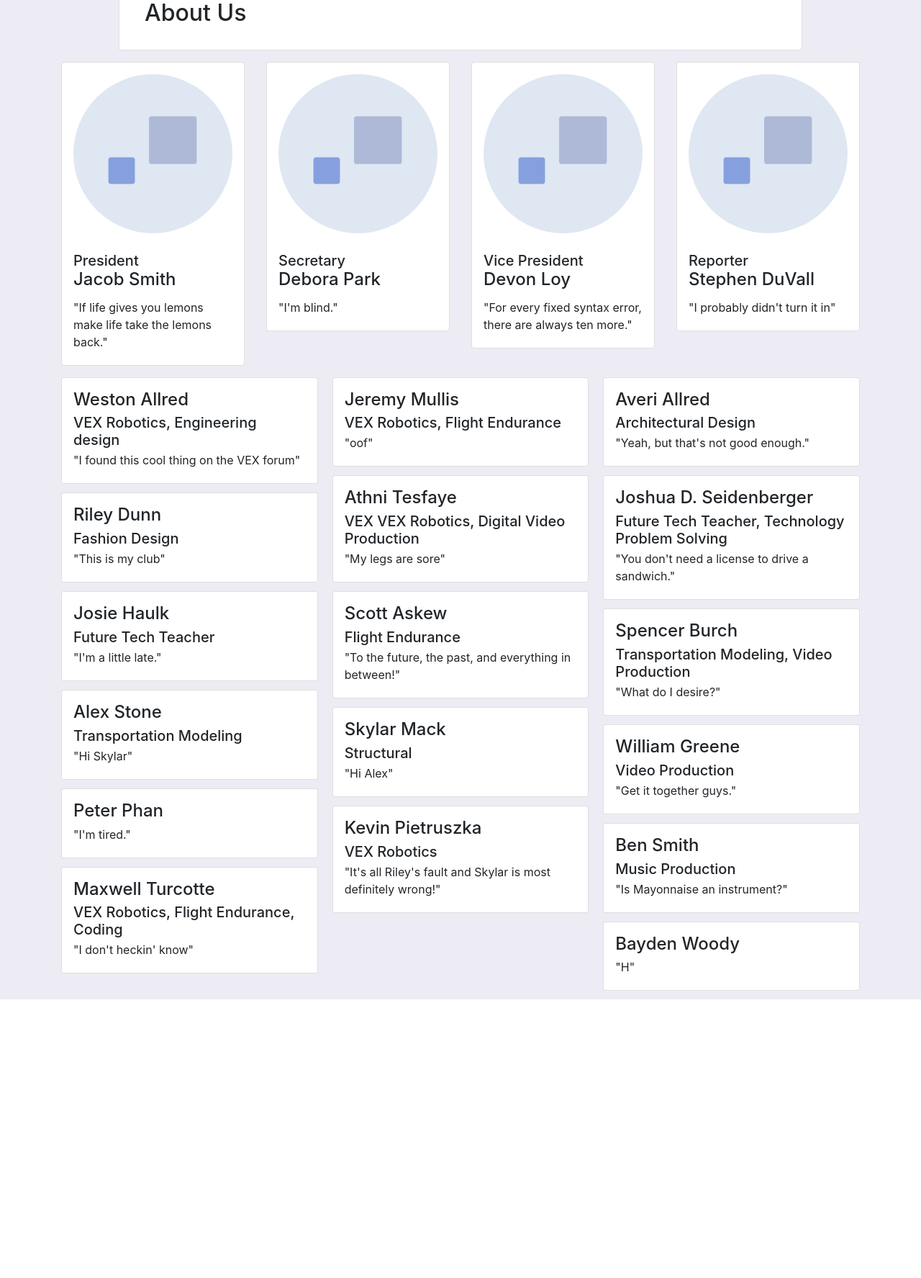
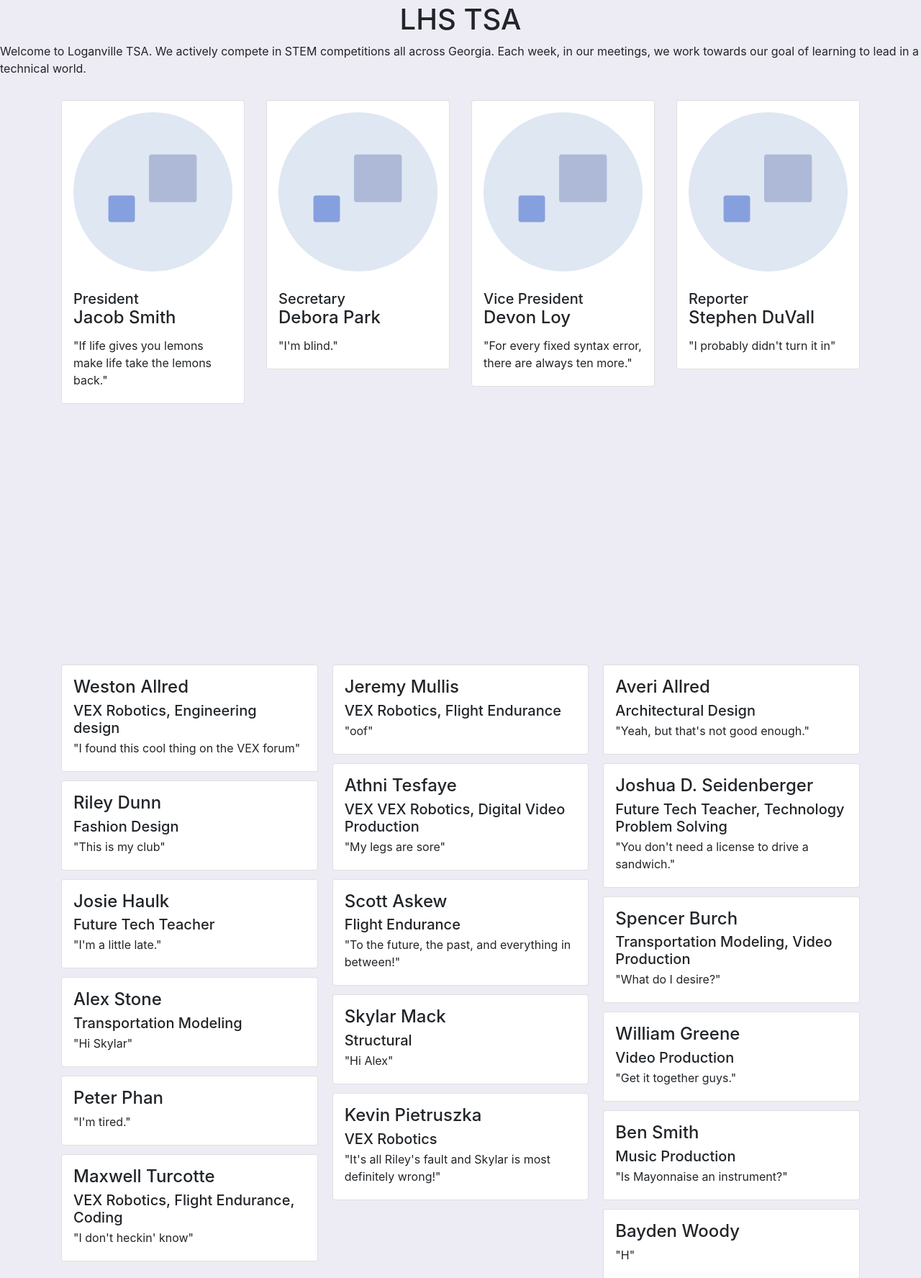
Before and after one commit to LHS-TSA/TSA-Website, a PHP site: page / in a window 1280 px wide. Shown: the part 741-2516 px from the top of the page at 72% size. Before the commit the page ends 2129 px from the top, so only its background shows below. Run offline with PHP 8.4, Linux system fonts and the light colour scheme; some libraries are stand-ins or nearby versions.

Commit message:
code for parallax

```diff
--- a/css/main.css
+++ b/css/main.css
@@ -1,7 +1,30 @@
 /* CSS Document */
 body {
-  background-color: #edecf4;
+	background-color: #edecf4;
 }
+
+/* Parallax Styling */
+
+.row {
+	min-height: 100vh;
+}
+.tsa-intro {
+	min-height: 100vh;
+	padding-bottom: 2.5vh;
+}
+
+.tsa-fullpage{
+	min-height: 100vh;
+}
+
+.tsa-parallax {
+	height: 100%;
+	width: 100%;
+	background: transparent;
+}
+
+
+/* Default Theme Styles */
 
 .theme {
 	background-color: #94090D;
--- a/index.html
+++ b/index.html
@@ -39,24 +39,24 @@
     </div>
   </nav>
 
-  <div class="divider"></div>
-  <div class="container">
-    <div id="about" class="row">
-      <div class="card col-md-10 mx-auto">
-        <div class="card-body">
-          <img class="card-img-top p3"  src="img/IMG_9326.jpg">
-          <h2 class="card-title">About Us</h2>
+  <div class="tsa-parallax parallax-window" data-parallax="scroll" data-image-src="img/IMG_9326.jpg">
+    <div class="container tsa-fullpage">
+      <div id="about" class="row text-center align-items-end">
+        <div class="col-md-12">
+          <h1>LHS TSA</h1>
         </div>
       </div>
     </div>
   </div>
 
+  <p>Welcome to Loganville TSA. We actively compete in STEM competitions all across Georgia. Each week, in our meetings, we work towards our goal of learning to lead in a technical world.</p>
   <div class="container">
     <div id="officers" class="row"></div>
     <div id="members" class="card-columns"></div>
   </div>
 
   <script src="https://code.jquery.com/jquery-3.2.1.slim.min.js" integrity="sha384-KJ3o2DKtIkvYIK3UENzmM7KCkRr/rE9/Qpg6aAZGJwFDMVNA/GpGFF93hXpG5KkN" crossorigin="anonymous"></script>
+  <script src="https://cdnjs.cloudflare.com/ajax/libs/parallax.js/1.5.0/parallax.min.js" integrity="sha256-Jhqqct9kdspgS5FC1W1f/cBOkdDoWMV3eWhU14cqzoY=" crossorigin="anonymous"></script>
   <script src="https://cdnjs.cloudflare.com/ajax/libs/popper.js/1.12.3/umd/popper.min.js" integrity="sha384-vFJXuSJphROIrBnz7yo7oB41mKfc8JzQZiCq4NCceLEaO4IHwicKwpJf9c9IpFgh" crossorigin="anonymous"></script>
   <script src="https://maxcdn.bootstrapcdn.com/bootstrap/4.0.0-beta.2/js/bootstrap.min.js" integrity="sha384-alpBpkh1PFOepccYVYDB4do5UnbKysX5WZXm3XxPqe5iKTfUKjNkCk9SaVuEZflJ" crossorigin="anonymous"></script>
   <script src="js/members.js"></script>
```
